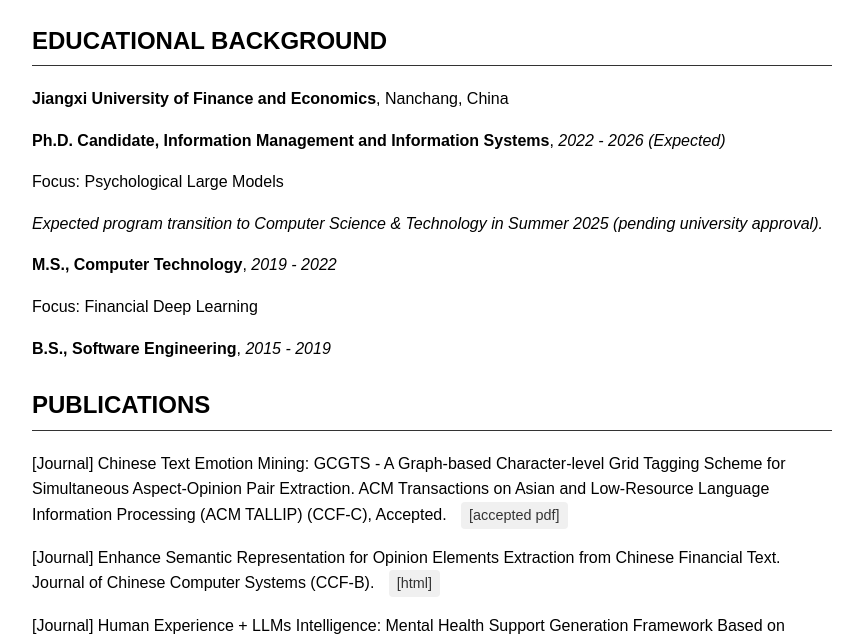
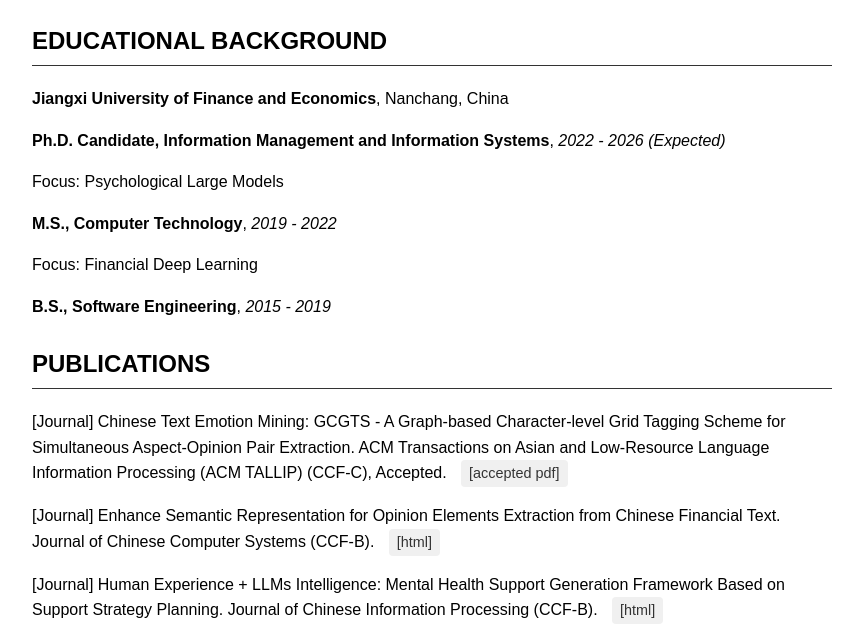
Before and after one commit to theStar2019/theStar2019.github.io, a plain HTML site: page index.html in a window 1280 px wide. Shown: the part 152-788 px from the top of the page, without its empty margins (208-1071 px from the left). Drawn offline with Linux system fonts and the light colour scheme.

Commit message:
Update index.html

```diff
--- a/index.html
+++ b/index.html
@@ -63,7 +63,7 @@
             <p><strong>Jiangxi University of Finance and Economics</strong>, Nanchang, China</p>
             <p><span class="degree">Ph.D. Candidate, Information Management and Information Systems</span>, <span class="year">2022 - 2026 (Expected)</span></p>
             <p>Focus: Psychological Large Models</p>
-            <p class="note"><em>Expected program transition to Computer Science & Technology in Summer 2025 (pending university approval).</em></p>
+
         </div>
         <div class="education-item">
             <p><span class="degree">M.S., Computer Technology</span>, <span class="year">2019 - 2022</span></p>
```
